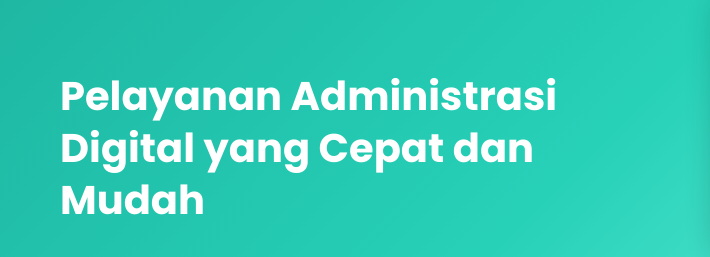
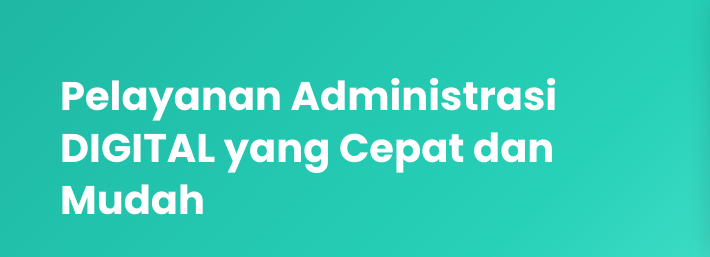
Before and after one commit to AfivaNur/SI_TALKER, a plain HTML site: page index.html in a window 1280 px wide. Shown: the part 401-658 px from the top of the page, 0-710 px from the left. Drawn offline with Linux system fonts and the light colour scheme.

Commit message:
Update index.html

```diff
--- a/index.html
+++ b/index.html
@@ -26,7 +26,7 @@
   <section class="hero">
     <div class="hero-text">
       <h1>Hallo!</h1>
-      <h2>Pelayanan Administrasi Digital yang Cepat dan Mudah</h2>
+      <h2>Pelayanan Administrasi DIGITAL yang Cepat dan Mudah</h2>
       <p>Sistem Informasi Pelayanan Administrasi Kelurahan Talang Keramat</p>
       <a href="app-release.apk" class="btn-download">Unduh Aplikasi Android (.apk)</a>
     </div>
```
